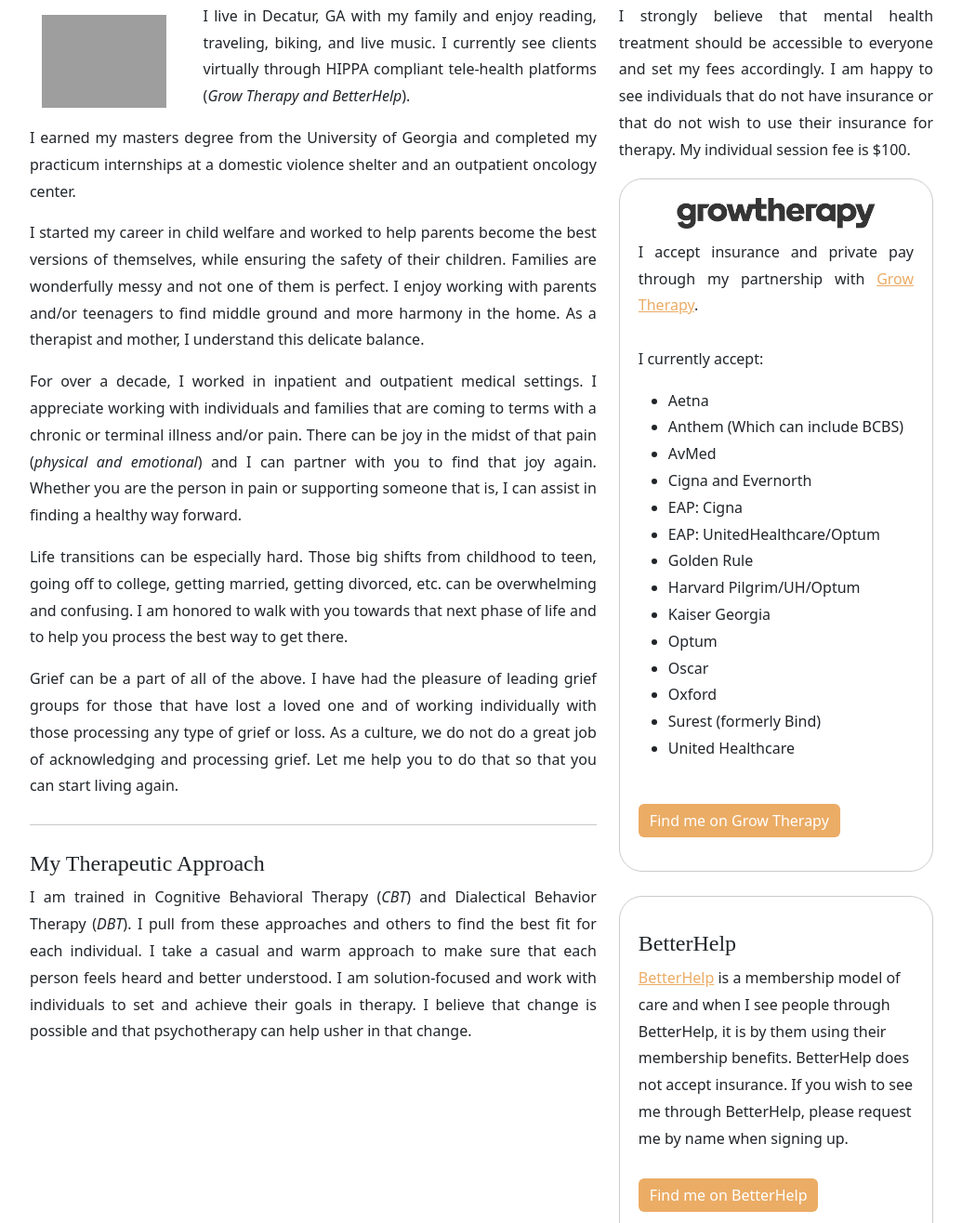
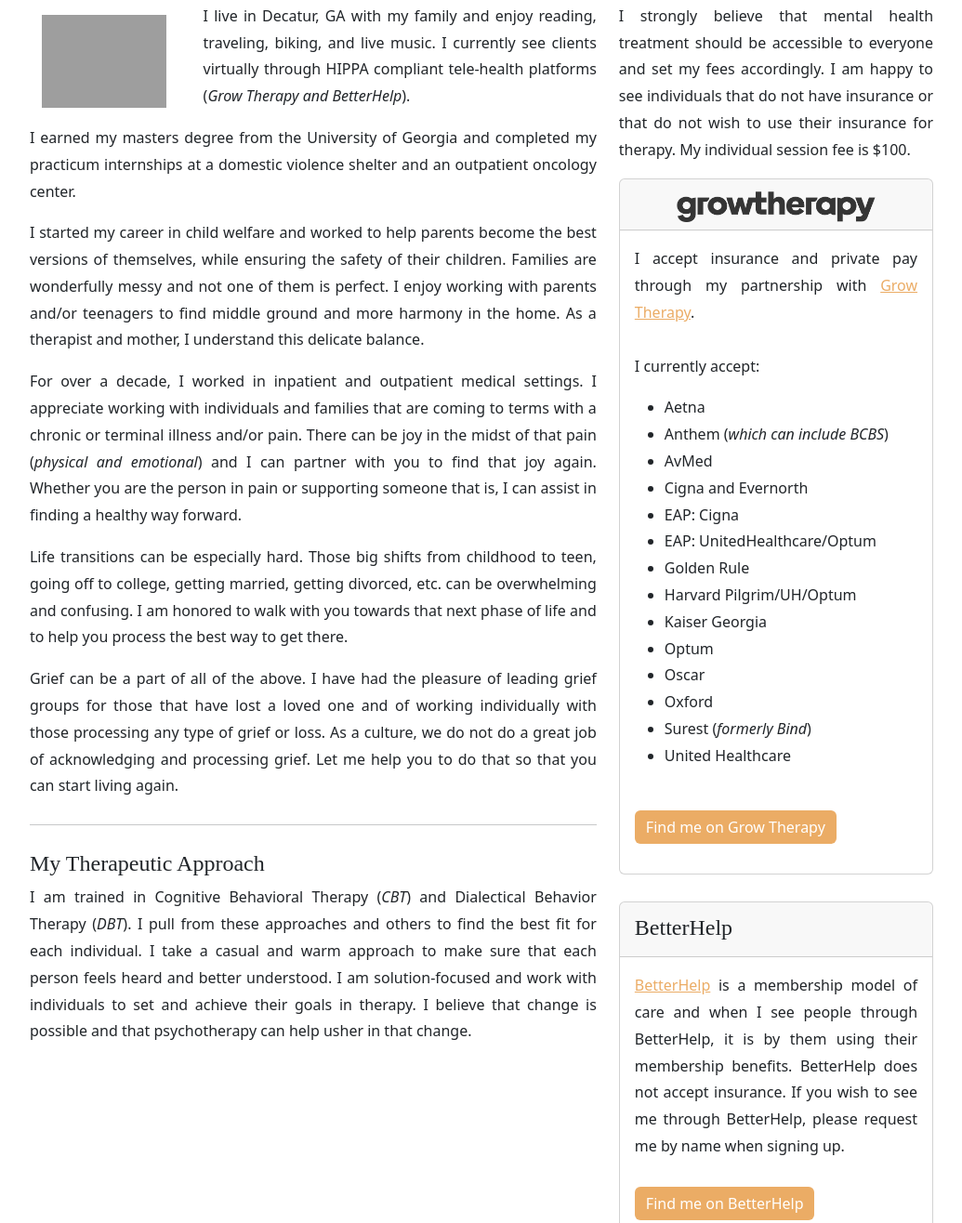
Before and after one commit to veader/veaderlcsw.com, a plain HTML site: page index.html in a window 1280 px wide. Shown: the part 677-1993 px from the top of the page at 93% size, without its empty margins (122-1157 px from the left). Drawn offline with nearby package versions, Linux system fonts and the light colour scheme; grey boxes are pictures that could not be loaded; a web font is replaced by a local one.

Commit message:
Using Bootstrap cards

```diff
--- a/index.html
+++ b/index.html
@@ -12,7 +12,6 @@
 
         <link rel="preconnect" href="https://fonts.googleapis.com">
         <link rel="preconnect" href="https://fonts.gstatic.com" crossorigin>
-<!--         <link href="https://fonts.googleapis.com/css2?family=DM+Serif+Text:ital@0;1&family=Rozha+One&display=swap" rel="stylesheet"> -->
         <link href="https://fonts.googleapis.com/css2?family=DM+Serif+Text:ital@0;1&display=swap" rel="stylesheet">
 
         <style type="text/css">
@@ -20,12 +19,9 @@
                 --brand-color-1: #EBAC65;
                 --brand-color-2: #414141;
             }
+
             body {
                 line-height: 1.8em;
-/*
-                font-family: "DM Serif Text", serif;
-                font-weight: 40;
- */
             }
 
             p {
@@ -35,7 +31,6 @@
 
             h1, h2, h3, h4 {
                 font-family: "DM Serif Text", serif;
-/*                 font-family: "Rozha One", serif; */
             }
 
             .navbar-collapse, .navbar-toggler {
@@ -79,16 +74,14 @@
                 padding-bottom: 20pt;
             }
 
-            .providerplatform {
-                border-radius: 25px;
-                border: 1px solid #CBCBCB;
-                padding: 20px;
-                margin-bottom: 20pt;
+            .card-header>h4 {
+                padding-top: 4pt;
             }
 
             a {
                 color: var(--brand-color-1);
             }
+
             a:hover {
                 color: var(--brand-color-2);
             }
@@ -105,7 +98,7 @@
 
             #betterhelplogo, #growtherapylogo {
                 max-width: 160pt;
-                padding-bottom: 8pt;
+                padding-top: 4pt;
                 margin: 0 auto;
                 display: block;
             }
@@ -120,7 +113,6 @@
                     float: none;
                 }
             }
-
 
             @media only screen and (min-width: 768px) {
                 .logo {
@@ -149,11 +141,6 @@
                     <li class="nav-item">
                         <a class="nav-link" href="#payment">Payment</a>
                     </li>
-<!--
-                    <li class="nav-item">
-                        <a class="nav-link" href="#">Contact</a>
-                    </li>
- -->
                 </ul>
             </div>
         </nav>
@@ -260,12 +247,14 @@
                         $100.
                     </p>
 
-                    <div class="providerplatform">
+                    <div class="card">
+                        <div class="card-header">
+                            <a href="https://growtherapy.com/provider/nlcwu01pjodf/danielle-veader?state=Georgia&address=GA,+USA&name=danielle+veader&insuranceType=AvMed&setting=Virtual&appointmentType=intake&typeOfCare=Talk+therapy">
+                                <img src="images/growtherapy_logo.png" alt="Grow Therapy Logo" id="growtherapylogo" class="card-img-top">
+                            </a>
+                        </div>
+                        <div class="card-body">
                             <p>
-                            <a href="https://growtherapy.com/provider/nlcwu01pjodf/danielle-veader?state=Georgia&address=GA,+USA&name=danielle+veader&insuranceType=AvMed&setting=Virtual&appointmentType=intake&typeOfCare=Talk+therapy">
-                                <img src="images/growtherapy_logo.png" alt="Grow Therapy Logo" id="growtherapylogo">
-                            </a>
-
                                 I accept insurance and private pay through my partnership with
                                 <a href="https://growtherapy.com/provider/nlcwu01pjodf/danielle-veader?state=Georgia&address=GA,+USA&name=danielle+veader&insuranceType=AvMed&setting=Virtual&appointmentType=intake&typeOfCare=Talk+therapy">Grow Therapy</a>.
                                 <br /><br />
@@ -274,7 +263,7 @@
 
                                 <ul>
                                     <li>Aetna</li>
-                                <li>Anthem (Which can include BCBS)</li>
+                                    <li>Anthem (<em>which can include BCBS</em>)</li>
                                     <li>AvMed</li>
                                     <li>Cigna and Evernorth</li>
                                     <li>EAP: Cigna</li>
@@ -285,7 +274,7 @@
                                     <li>Optum</li>
                                     <li>Oscar</li>
                                     <li>Oxford</li>
-                                <li>Surest (formerly Bind)</li>
+                                    <li>Surest (<em>formerly Bind</em>)</li>
                                     <li>United Healthcare</li>
                                 </ul>
 
@@ -295,16 +284,15 @@
                                 </a>
                             </p>
                         </div>
+                    </div>
+                    <br />
 
-                    <div class="providerplatform">
+                    <div class="card">
+                        <div class="card-header">
+                            <h4>BetterHelp</h4>
+                        </div>
+                        <div class="card-body">
                             <p>
-                            <h4>BetterHelp</h4>
-<!--
-                            <a href="https://www.betterhelp.com/danielle-veader/">
-                                <img src="images/betterhelp_logo.png" alt="BetterHelp Logo" id="betterhelplogo">
-                            </a>
- -->
-
                                 <a href="https://www.betterhelp.com/danielle-veader/">BetterHelp</a>
                                 is a membership model of care and when I see people through
                                 BetterHelp, it is by them using their membership benefits.
@@ -316,6 +304,8 @@
                                     Find me on BetterHelp
                                 </a>
                             </p>
+
+                        </div>
                     </div>
 
                 </div>
```
Also changed, not shown: images/betterhelp_logo.png (deleted), 1 other file. Lines whose indentation alone changed are shown as unchanged.
